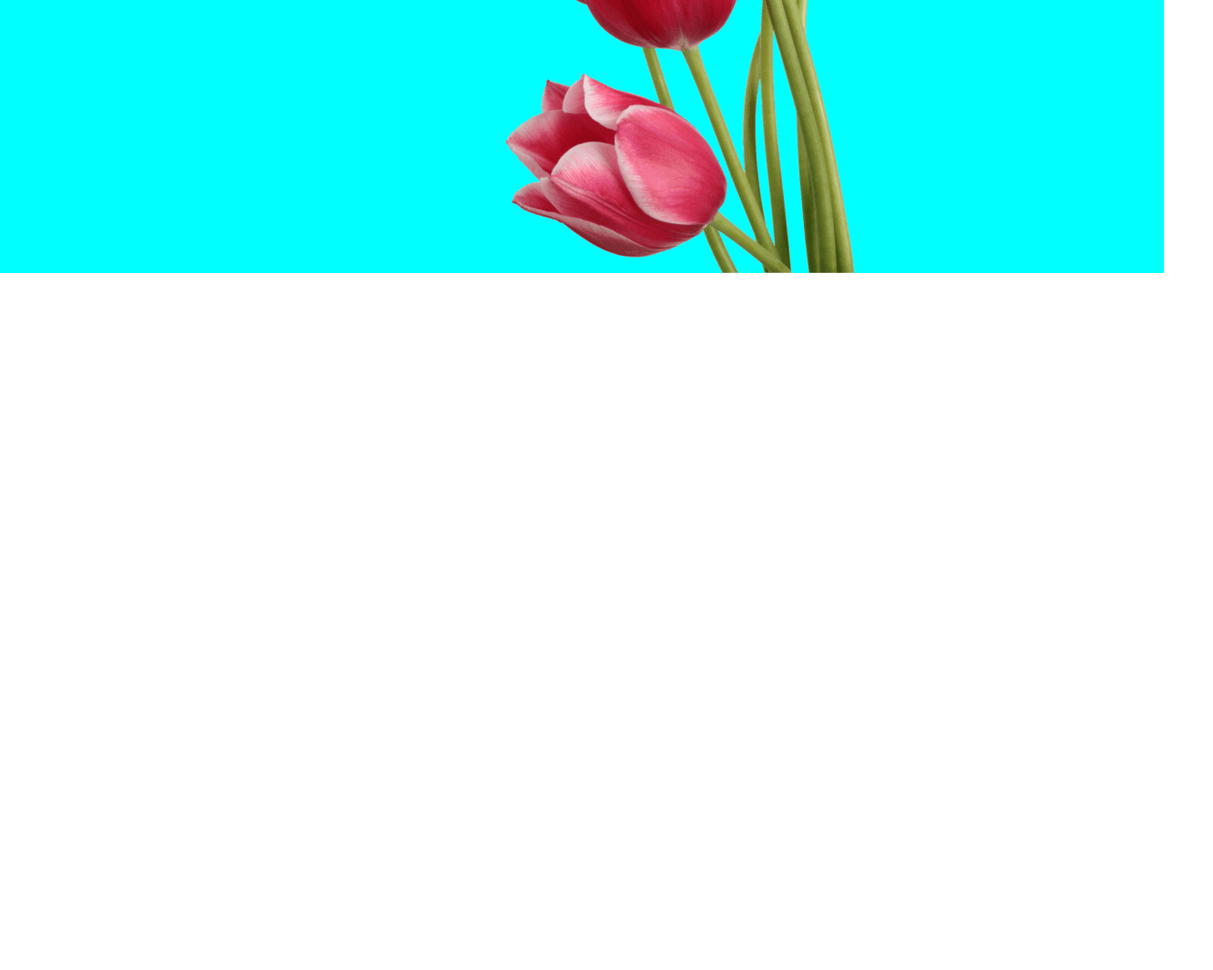
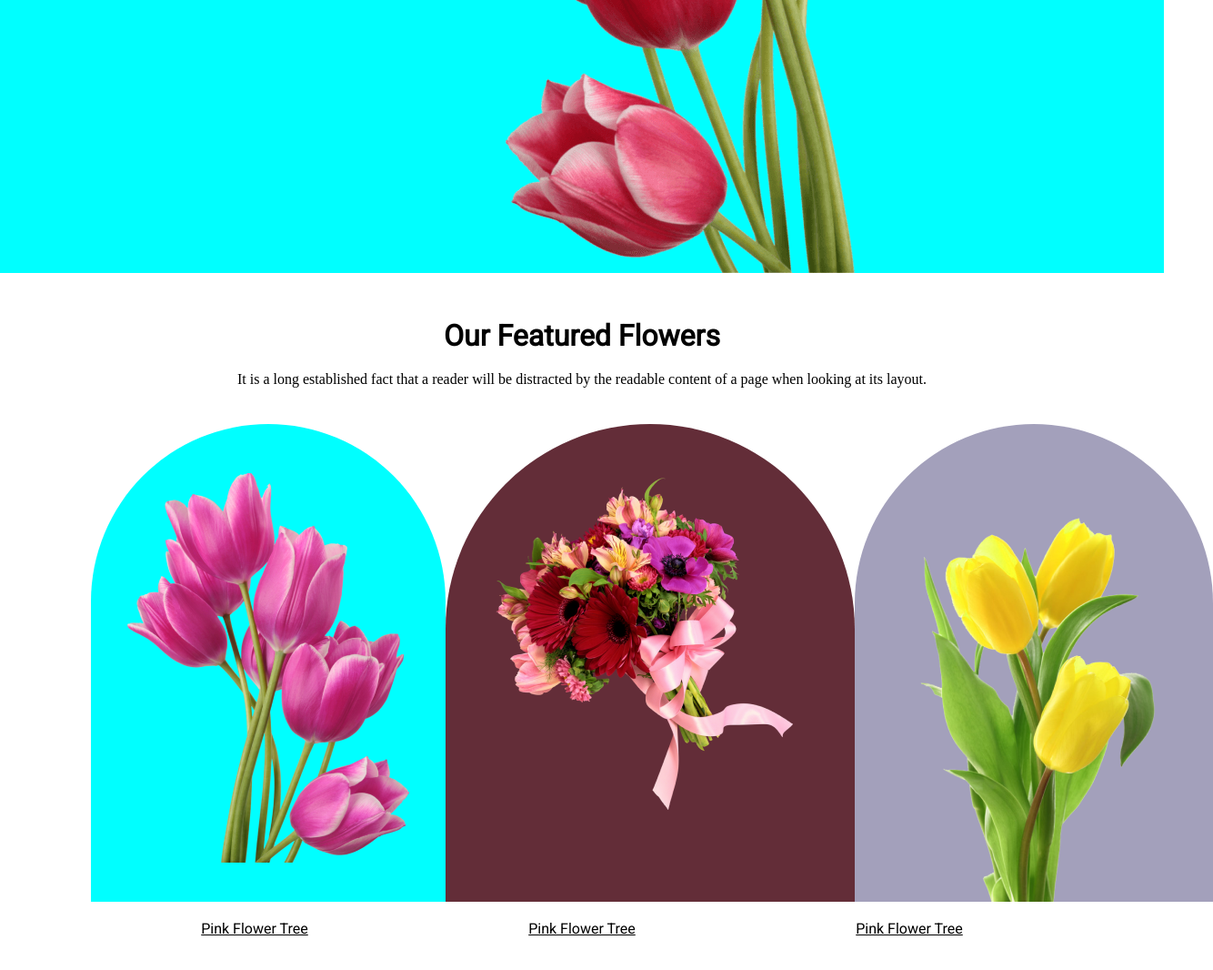
Before and after one commit to Badol-Hossain1/assignment-1, a plain HTML site: page index.html in a window 1280 px wide. Shown: the part 504-1570 px from the top of the page at 91% size, 1334 px wide, since content can reach past the window. Before the commit the page ends 804 px from the top, so only its background shows below. Drawn offline with Linux system fonts and the light colour scheme.

Commit message:
fect: added the featured section

```diff
--- a/index.html
+++ b/index.html
@@ -3,9 +3,12 @@
   <head>
     <meta charset="UTF-8" />
     <meta name="viewport" content="width=device-width, initial-scale=1.0" />
-    <link rel="preconnect" href="https://fonts.googleapis.com">
-<link rel="preconnect" href="https://fonts.gstatic.com" crossorigin>
-<link href="https://fonts.googleapis.com/css2?family=Kanit:wght@400;500&family=Roboto:ital,wght@0,400;1,700&display=swap" rel="stylesheet">
+    <link rel="preconnect" href="https://fonts.googleapis.com" />
+    <link rel="preconnect" href="https://fonts.gstatic.com" crossorigin />
+    <link
+      href="https://fonts.googleapis.com/css2?family=Kanit:wght@400;500&family=Roboto:ital,wght@0,400;1,700&display=swap"
+      rel="stylesheet"
+    />
     <title>Document</title>
     <link rel="stylesheet" href="./style.css" />
   </head>
@@ -15,7 +18,9 @@
     <div class="navbar">
       <div>
         <div class="navbar-width">
-          <h1 class="title">Let's make beautiful flowers a part of your life.</h1>
+          <h1 class="title">
+            Let's make beautiful flowers a part of your life.
+          </h1>
           <p>
             It is a long established fact that a reader will be distracted by
             the readable content of a page when looking at its layout. The point
@@ -26,8 +31,40 @@
         </div>
       </div>
       <div>
-        <img class="img " src="./Flower Asset/pngwing 10.png" alt="" />
+        <img class="img" src="./Flower Asset/pngwing 10.png" alt="" />
       </div>
     </div>
+    <!-- Featured  -->
+
+    <main>
+      <div class="main-title">
+        <h1>Our Featured Flowers</h1>
+        <p>
+          It is a long established fact that a reader will be distracted by the
+          readable content of a page when looking at its layout.
+        </p>
+      </div>
+
+      <div class="featured">
+        <div class="featured-1">
+          <img src="./Flower Asset/pngwing 6.png" alt="" />
+        </div>
+        <div class="featured-2">
+          <img src="./Flower Asset/pngwing 5.png" alt="" />
+        </div>
+        <div class="featured-3">
+          <img src="./Flower Asset/pngwing 7.png" alt="" />
+        </div>
+      </div>
+      <div class="list">
+        <li>Pink Flower Tree</li>
+        <li>Pink Flower Tree</li>
+        <li>Pink Flower Tree</li>
+      </div>
+    </main>
+
+    <!-- hot deal -->
+
+    <div id="nai"></div>
   </body>
 </html>
--- a/style.css
+++ b/style.css
@@ -43,3 +43,57 @@ p{
     font-size: 40px;
     color: rgb(116, 126, 134);
 }
+
+.main-title{
+    text-align: center;
+    margin-top: 50px;
+}
+
+.featured{
+    display: flex;
+    padding: 0 100px;
+    justify-content: space-around;
+    margin-top: 40px;
+}
+
+.featured-1{
+    background-color: aqua;
+    padding: 50px 40px 0 40px ;
+    border-radius: 230px 230px 0 0;
+}
+.featured-1 > img{
+    position: relative;
+    bottom: -4px;
+}
+
+.featured-2{
+    background-color: rgb(99, 45, 56);
+    padding: 50px 40px 0 40px ;
+    border-radius: 230px 230px 0 0;
+}
+.featured-2 > img{
+    position: relative;
+    bottom: -4px;
+}.featured-3{
+    background-color: rgb(163, 160, 187);
+    padding: 50px 40px 0 40px ;
+    border-radius: 230px 230px 0 0;
+}
+.featured-3 > img{
+    position: relative;
+    bottom: -4px;
+}
+.list{
+    display: flex;
+    justify-content: space-around;
+    padding: 0 100px;
+    margin-top: 20px;
+}
+.list > li{
+    list-style: none;
+    text-decoration: underline;
+    cursor: pointer;
+}
+#nai{
+    height: 1000px;
+}
```
